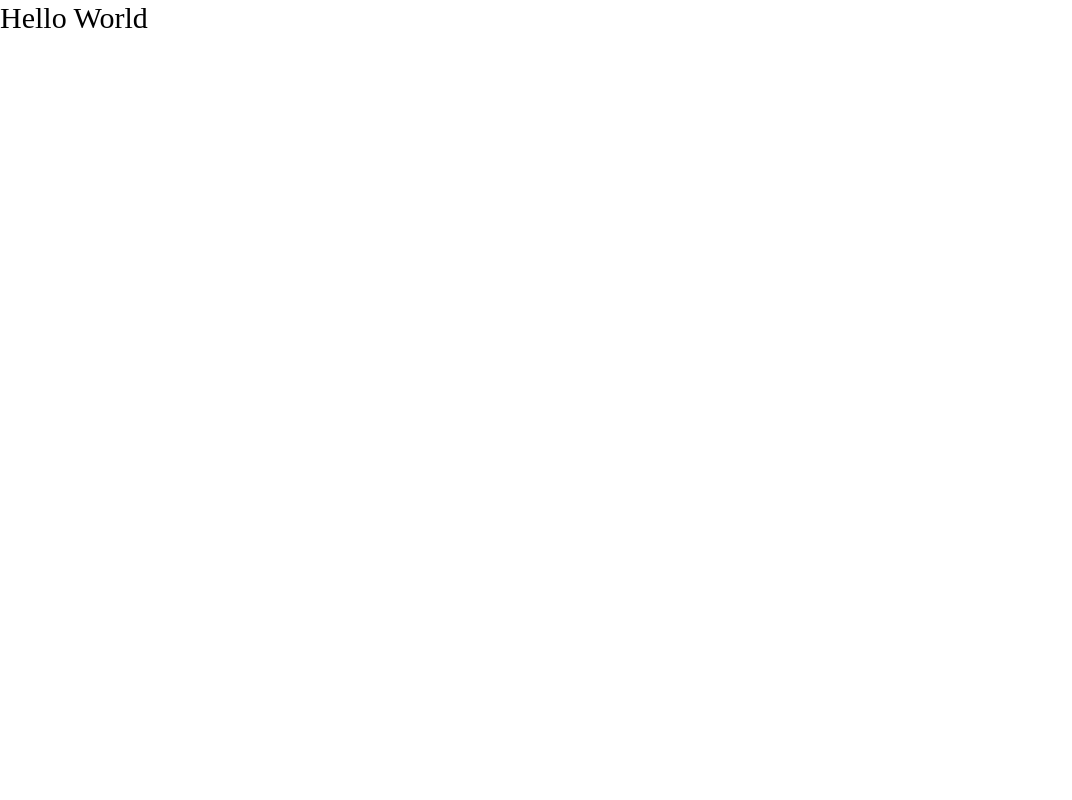
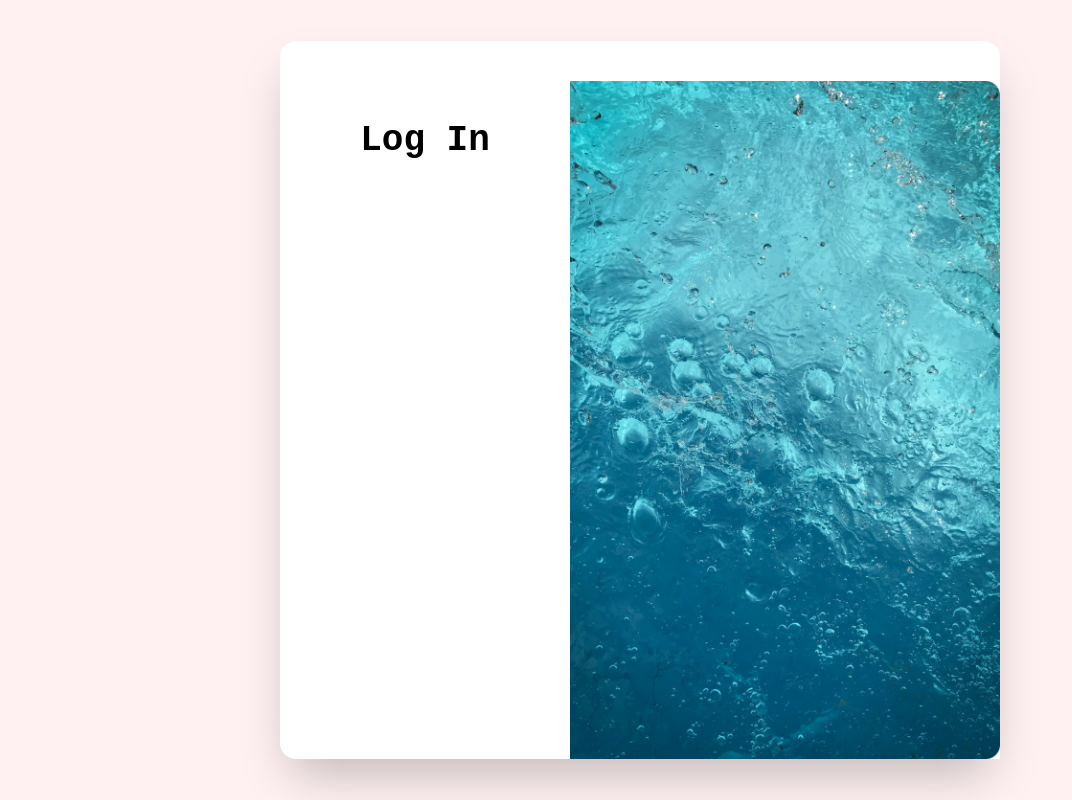
Before and after one commit to iamha1/login-modal, a website: page index.html in a window 1280 px wide. Shown: the whole page, without its empty margins (0-1072 px from the left). Drawn offline with nearby package versions, Linux system fonts and the light colour scheme.

Commit message:
add containers

```diff
--- a/index.html
+++ b/index.html
@@ -9,7 +9,7 @@
         tailwind.config  = {
             theme: {
                 fontFamily: {
-                    sans: ['Mulish', 'san-serif'],
+                    sans: ['Mulish', 'sans-serif'],
                     mono: ['Rokkitt', 'monospace']
                 }
             }
@@ -18,6 +18,22 @@
     <title>Login Modal</title>
 </head>
 <body>
-    <h1 class="text-3xl">Hello World</h1>
+<!-- Global Container -->
+ <div class="flex items-center justify-center min-h-screen bg-rose-50">
+
+    <!-- Card Containter -->
+     <div class="relative flex flex-col m-6 space-y-10 bg-white shadow-2xl rounded-2xl md:flex-row md:space-y-o md:m-0">
+
+        <!-- Left Side -->
+         <div class="p-6 md:p-20">
+            <!-- Top Content -->
+             <h2 class="font-mono mb-5 text-4xl font-bold">Log In</h2>
+             <p class="max-w-sm mb-12 font-sans font-light text-gray-600"></p>
+            </div>
+            <!-- Right Side -->
+             <img src="images/image (1).jpg" class="w-[430px] hidden md:block" alt="">
+     </div>
+ </div>
+
 </body>
 </html>
```
Also changed, not shown: css/style.css.
